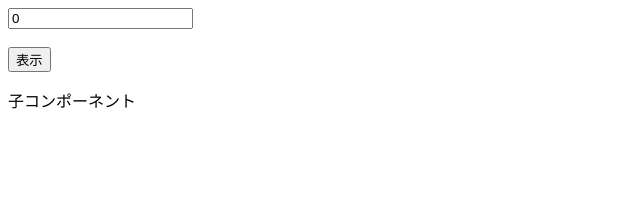
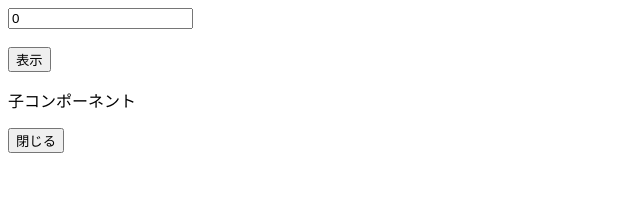
Before and after one commit to koyasunatsunori/React_practice01, a React (Create React App) app: page / in a window 1280 px wide. Both pictures are taken after a click on the button "表示". Shown: the top 218 px of the page, without its empty margins (0-640 px from the left). Built offline with nearby package versions, Linux system fonts and the light colour scheme.

Commit message:
rendering-2110

```diff
--- a/src/App.jsx
+++ b/src/App.jsx
@@ -1,4 +1,4 @@
-import { useState } from "react";
+import { useCallback, useMemo, useState } from "react";
 import { ChildArea } from "./components/ChildArea";
 
 export default function App() {
@@ -10,13 +10,23 @@
 
   const onClickOpen = () => setOpen(!open);
 
+  //useCallbackで囲む
+  //関数のメモ化
+  const onClickClose = useCallback(() => setOpen(false), [setOpen]);
+
+  //変数のメモ化、useMemo
+  //空配列を第二引数に設定→最初だけ読み込みが行われる
+  //利用頻度少なめ？
+  const temp = useMemo(() => 1 + 3, []);
+  console.log(temp);
+
   return (
     <div className="App">
       <input value={text} onChange={onChangeText} />
       <br />
       <br />
       <button onClick={onClickOpen}>表示</button>
-      <ChildArea open={open} />
+      <ChildArea open={open} onClickClose={onClickClose} />
     </div>
   );
 }
--- a/src/components/ChildArea.jsx
+++ b/src/components/ChildArea.jsx
@@ -1,7 +1,7 @@
 import { memo } from "react";
 
 export const ChildArea = memo((props) => {
-  const { open } = props;
+  const { open, onClickClose } = props;
   console.log("ChildAreaがレンダリングされました");
 
   //2000の要素を持つ配列を準備して、繰り返しで表示させる
@@ -15,6 +15,7 @@
       {open ? (
         <div>
           <p>子コンポーネント</p>
+          <button onClick={onClickClose}>閉じる</button>
         </div>
       ) : null}
     </>
```
